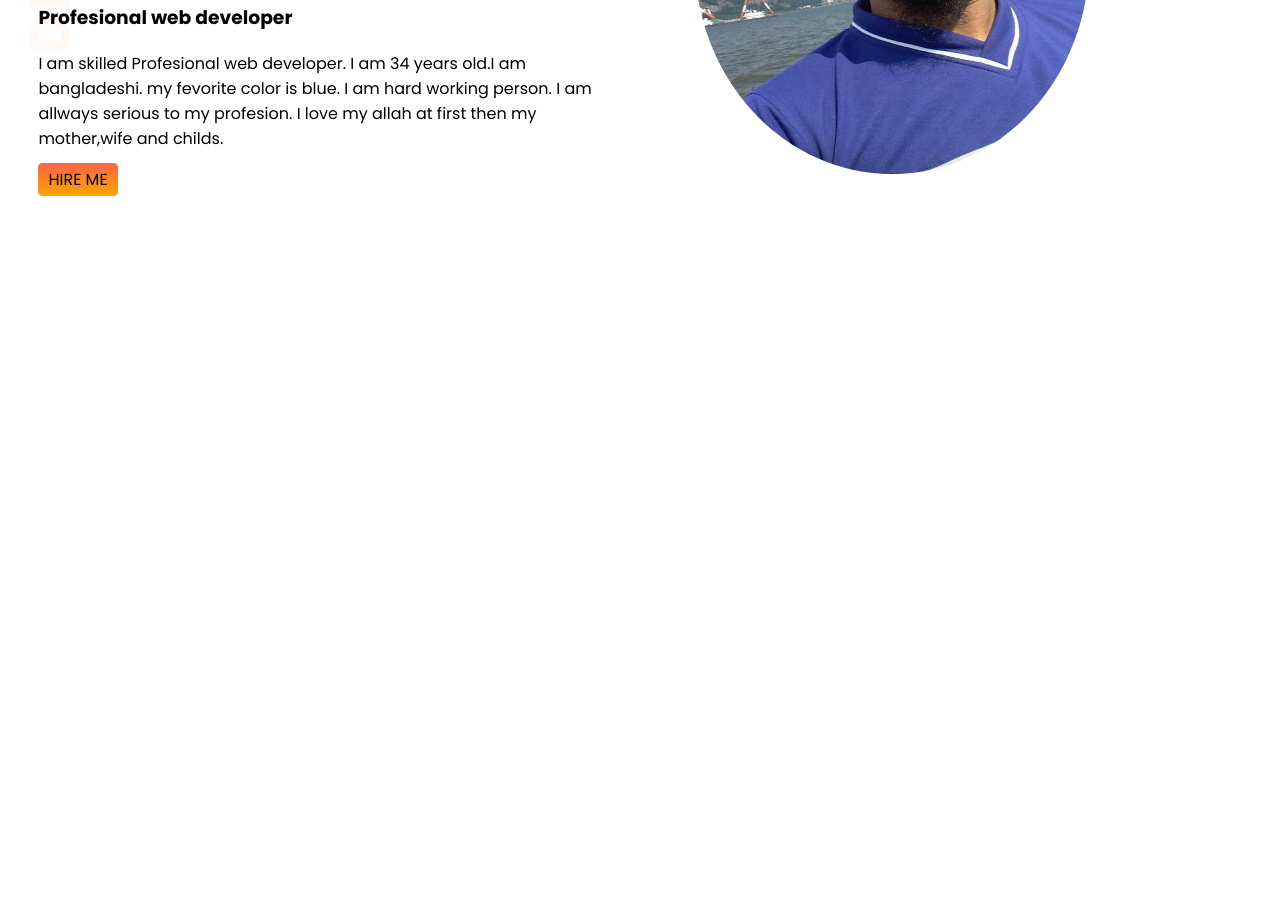
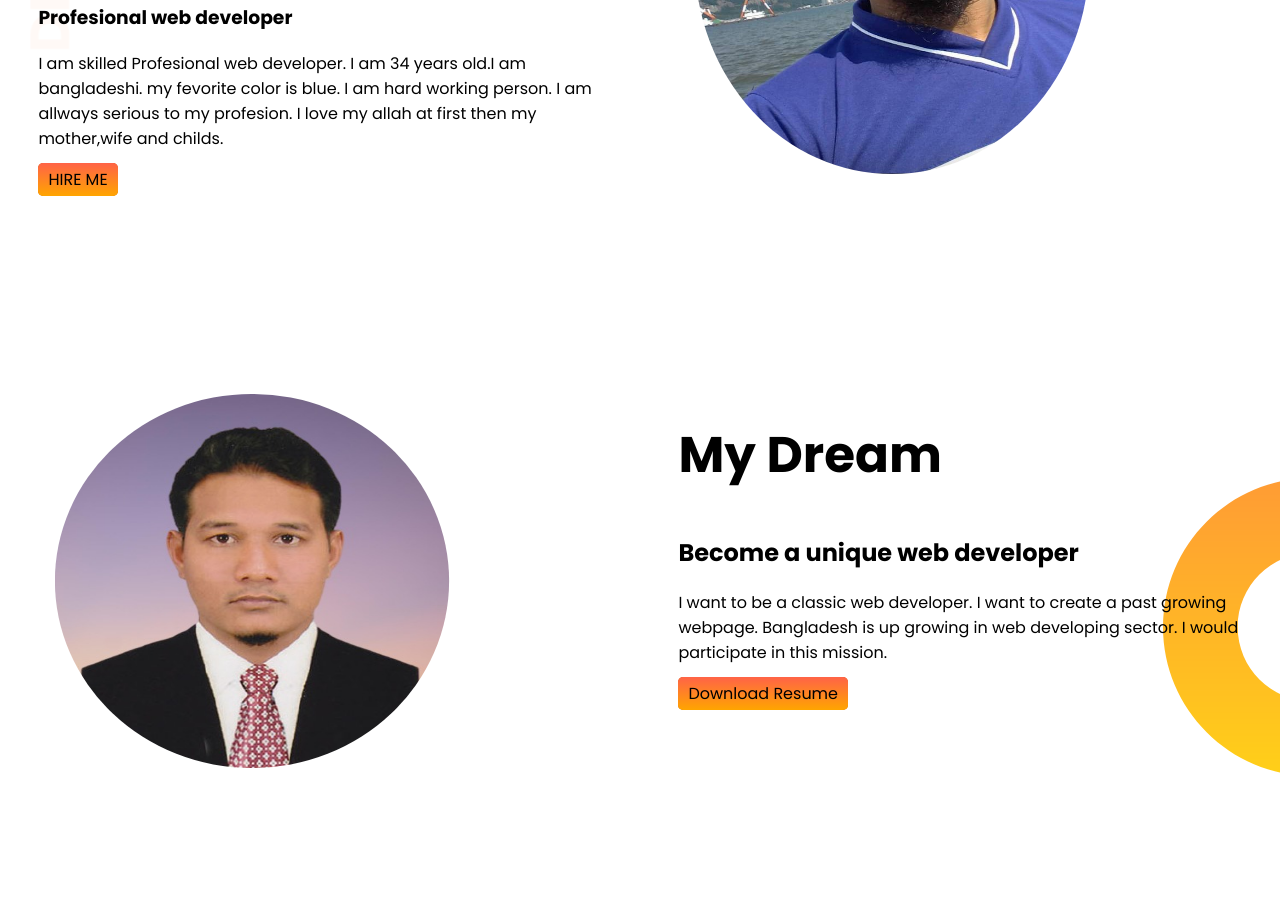
Before and after one commit to Imranbd21/Developer-portpolio, a plain HTML site: page index.html in a window 1280 px wide. Shown: the part 310-1225 px from the top of the page. Before the commit the page ends 800 px from the top, so only its background shows below. Drawn offline with Linux system fonts and the light colour scheme.

Commit message:
My Dream added

```diff
--- a/index.html
+++ b/index.html
@@ -30,6 +30,23 @@
         </div>
         <div class="half-width"><img src="Southkorea.jpg" alt=""></div>
     </section>
+    <section class="my-dream">
+        <div class="half-width">
+            <img src="Imran2015-removebg-preview-removebg-preview (1).jpg" alt="">
+
+        </div>
+        <div class="half-width">
+            <h1>My Dream</h1>
+            <h2> Become a unique web developer</h2>
+            <p>I want to be a classic web developer. I want to create a past growing webpage. Bangladesh is up growing
+                in web developing sector. I would participate in this mission.
+            </p>
+            <a class="link-button" target="-blank" href="imran.cv">Download Resume</a>
+
+        </div>
+
+
+    </section>
 </body>
 
 </html>
--- a/style.css
+++ b/style.css
@@ -35,4 +35,24 @@ section{
 .top-banner{
     background-image:url(images/top-banner.png);
     background-repeat: no-repeat;
+
 }
+.dream img{
+    border-radius: 50%;
+    width: 80%;
+    height: 80%;
+    padding:3%;
+}
+.half-width{
+    width: 50%;
+
+}
+section{
+    display: flex;
+    margin: auto;
+}
+.my-dream{
+    background-image: url(images/dream-bg.png);
+    background-position: right;
+    background-repeat: no-repeat;
+}
```
Also changed, not shown: Imran2015-removebg-preview-removebg-preview (1).jpg (added), Imran2015-removebg-preview.png (added), images/my-bg2.png.
